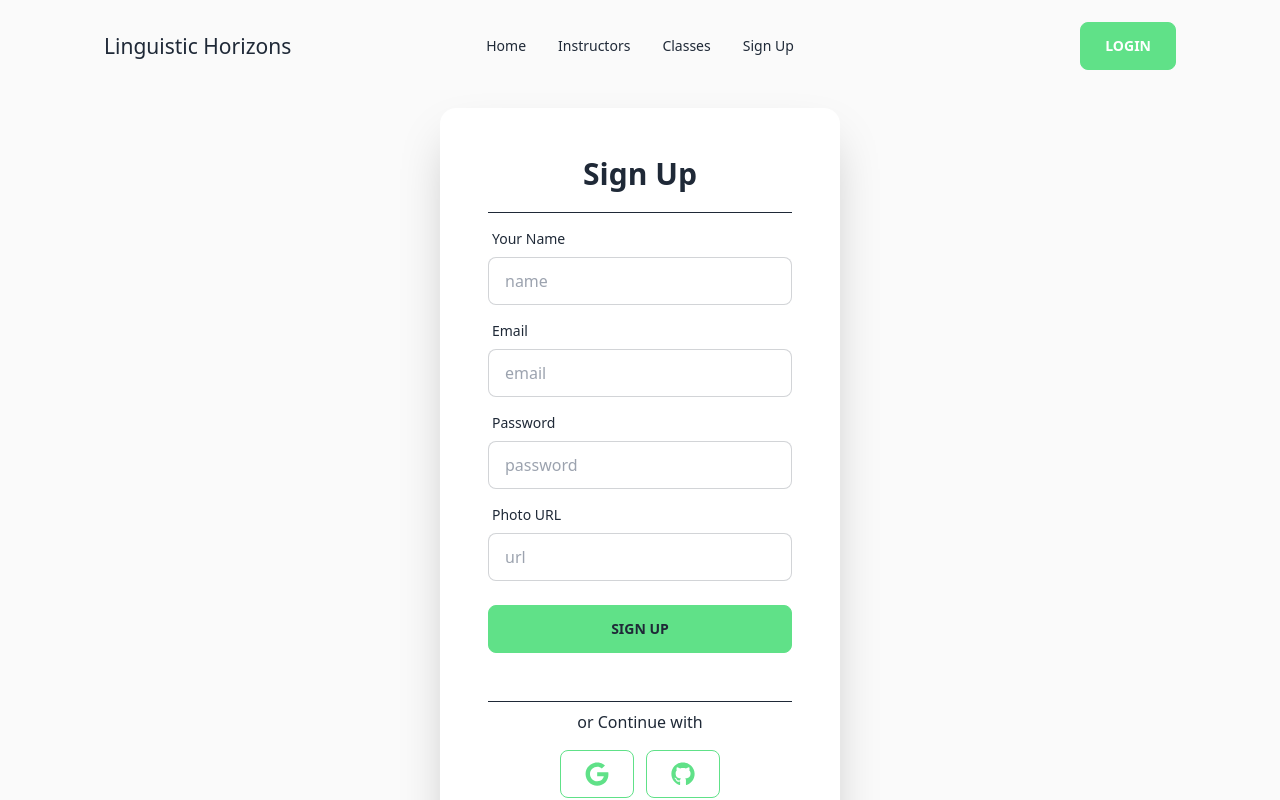
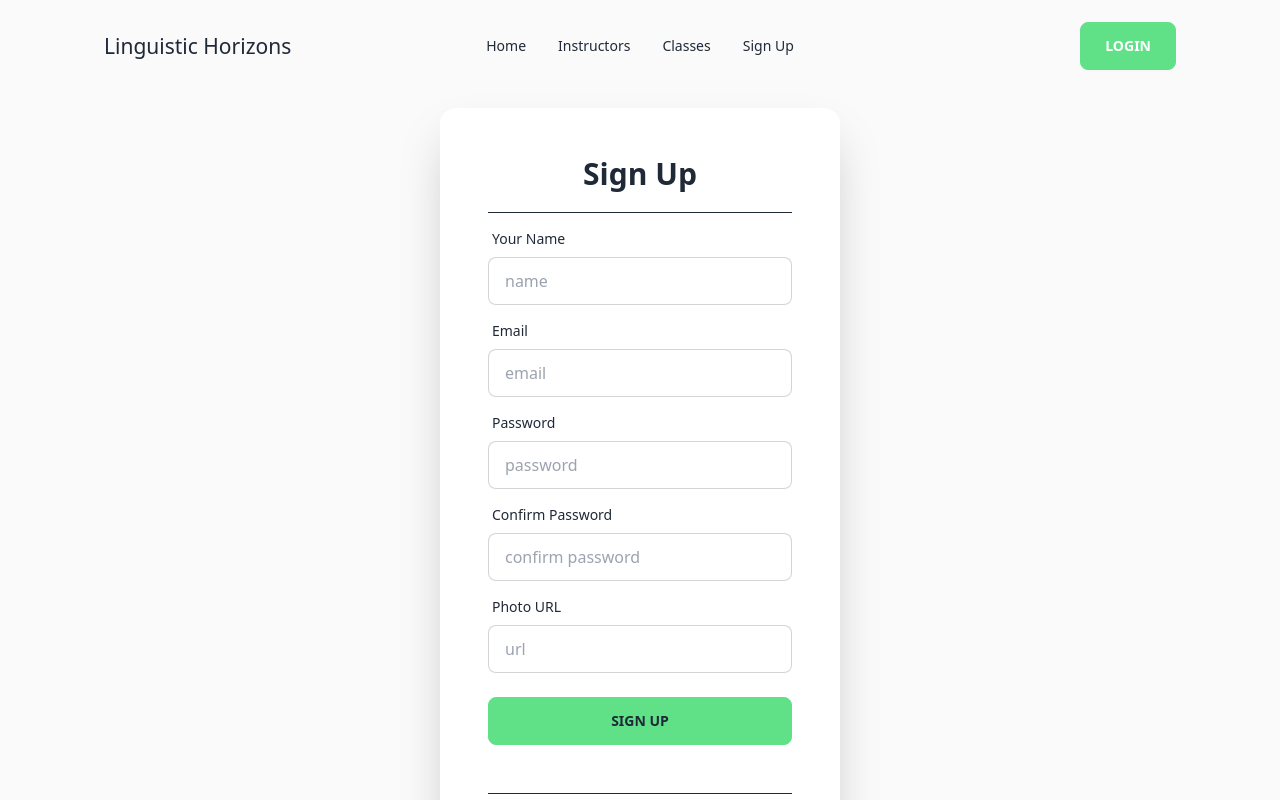
Before and after one commit to smarifurrahman/linguistic-horizons, a React (Vite) app: page /signup in a window 1280 px wide. Shown: the top 800 px of the page. Built offline with nearby package versions, Linux system fonts and the light colour scheme; no server answers.

Commit message:
confirm password matched and password validation regular expression implemented

```diff
--- a/src/Pages/SignUp/SignUp.jsx
+++ b/src/Pages/SignUp/SignUp.jsx
@@ -16,12 +16,28 @@ const SignUp = () => {
         const name = form.name.value;
         const email = form.email.value;
         const password = form.password.value;
+        const confirmPassword = form.confirmPassword.value;
         const photo = form.photo.value;
 
         console.log(name, email, password, photo)
 
         if (password.length < 6) {
             setError('Please add at least 6 characters in your password');
+            return;
+        }
+
+        if (!/[A-Z]/.test(password)) {
+            setError('Password should contain at least one capital letter');
+            return;
+        }
+
+        if (!/[!@#$%^&*]/.test(password)) {
+            setError('Password should contain at least one special symbol (!, @, #, $, %, ^, &, *)');
+            return;
+        }
+
+        if (password !== confirmPassword) {
+            setError('Password not matched');
             return;
         }
 
@@ -114,6 +130,12 @@ const SignUp = () => {
                         </div>
                         <div className="form-control">
                             <label className="label">
+                                <span className="label-text">Confirm Password</span>
+                            </label>
+                            <input type="password" name='confirmPassword' placeholder="confirm password" className="input input-bordered" required />
+                        </div>
+                        <div className="form-control">
+                            <label className="label">
                                 <span className="label-text">Photo URL</span>
                             </label>
                             <input type="text" name='photo' placeholder="url" className="input input-bordered" required />
```
